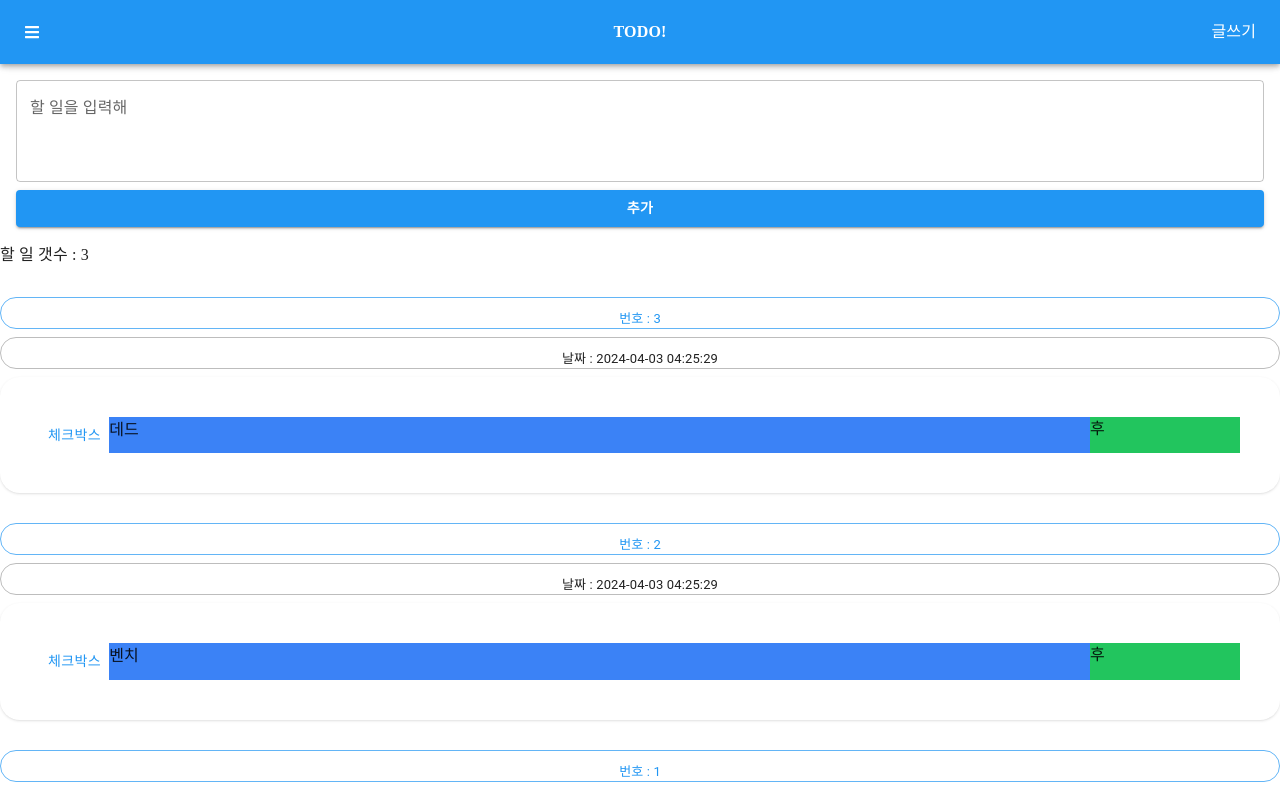
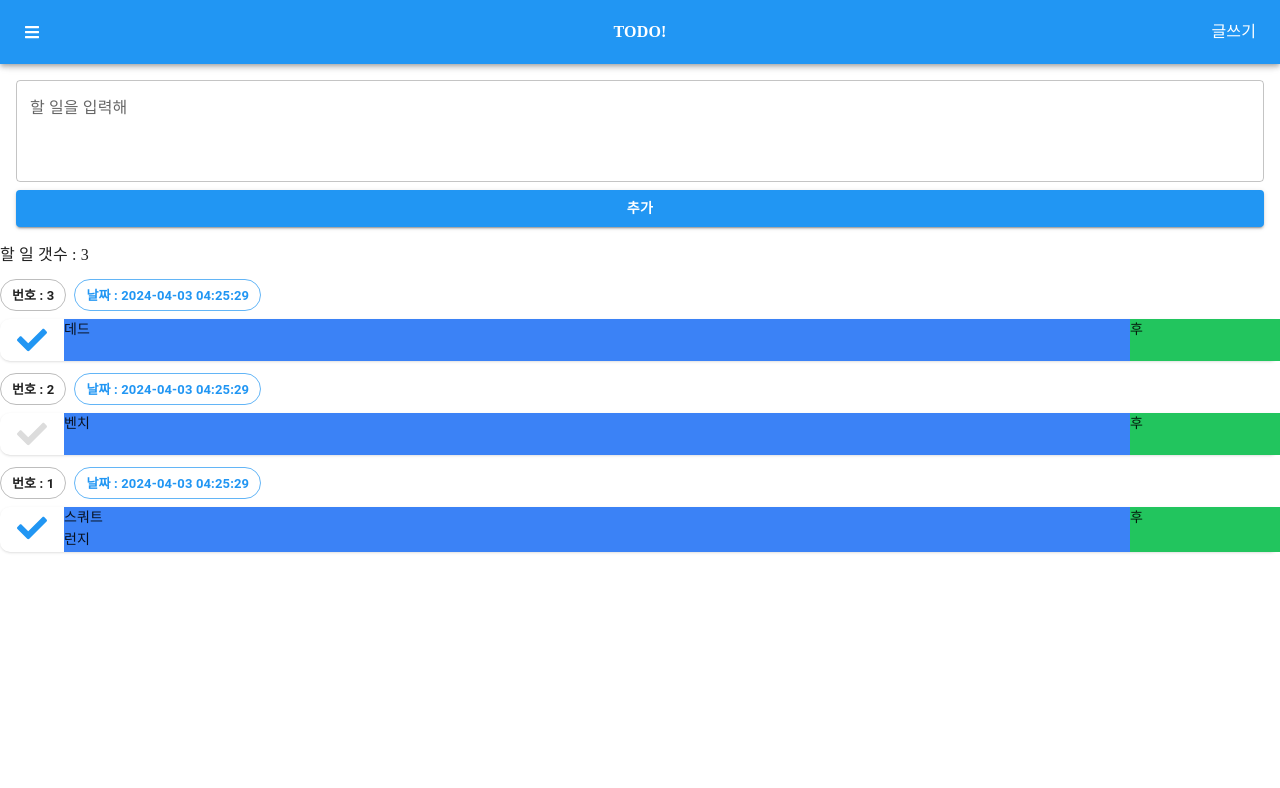
Before and after one commit to jihyeon2434/todoappExamTest1_2024_0513_2_ojh, a Next.js app: page / in a window 1280 px wide. Shown: the top 788 px of the page. Built offline with nearby package versions, Linux system fonts and the light colour scheme; a web font is replaced by a local one.

Commit message:
디자인 수정, 체크박스 색상, classNames

```diff
--- a/package.json
+++ b/package.json
@@ -12,7 +12,7 @@
     "@emotion/react": "^11.11.4",
     "@emotion/styled": "^11.11.5",
     "@mui/material": "^5.15.14",
-    "@react-icons/all-files": "^4.1.0",
+    "classnames": "^2.5.1",
     "next": "14.1.4",
     "prettier": "^3.2.5",
     "react": "^18",
--- a/src/app/page.js
+++ b/src/app/page.js
@@ -2,8 +2,9 @@
 
 import * as React from 'react';
 import { ThemeProvider } from '@mui/material/styles';
+import classNames from 'classnames';
 import { Button, AppBar, Toolbar, CssBaseline, TextField, Chip, Box } from '@mui/material';
-import { FaBars } from 'react-icons/fa';
+import { FaBars, FaCheck } from 'react-icons/fa';
 import RootTheme from './theme';
 import dateToStr from './dateUtil';
 
@@ -215,21 +216,31 @@ function App() {
       할 일 갯수 : {todosState.todos.length}
       <nav>
         <ul>
-          {todosState.todos.map((todo) => (
+          {todosState.todos.map((todo, index) => (
             <li key={todo.id}>
-              <div className="tw-flex tw-flex-col tw-gap-2 tw-mt-[30px]">
-                <Chip
-                  className="tw-pt-3"
-                  label={`번호 : ${todo.id}`}
-                  variant="outlined"
-                  color="primary"></Chip>
-                <Chip
-                  className="tw-pt-3"
-                  label={`날짜 : ${todo.regDate}`}
-                  variant="outlined"></Chip>
-                <div className="tw-p-10 tw-rounded-[20px] tw-shadow tw-flex">
-                  <Button className="tw-rounded-[20px_0_0_20px] hover:tw-bg-red-300 tw-flex-shrink-0 tw-items-center">
-                    <span>체크박스</span>
+              <div className="tw-flex tw-flex-col tw-gap-2 tw-mt-3">
+                <div className="tw-flex tw-gap-x-2 tw-font-bold">
+                  <Chip className="tw-pt-[3px]" label={`번호 : ${todo.id}`} variant="outlined" />
+                  <Chip
+                    className="tw-pt-[3px]"
+                    label={`날짜 : ${todo.regDate}`}
+                    variant="outlined"
+                    color="primary"
+                  />
+                </div>
+                <div className="tw-rounded-[10px] tw-shadow tw-flex tw-text-[14px]">
+                  <Button
+                    className="tw-flex-shrink-0 tw-rounded-[10px_0_0_10px] hover:tw-bg-red-300 tw-items-start"
+                    color="inherit">
+                    <FaCheck
+                      className={classNames(
+                        'tw-text-3xl',
+                        {
+                          'tw-text-[--mui-color-primary-main]': index % 2 == 0,
+                        },
+                        { 'tw-text-[#dcdcdc]': index % 2 != 0 },
+                      )}
+                    />
                   </Button>
                   <div className="tw-bg-blue-500 tw-flex-grow hover:tw-text-[--mui-color-primary-main] tw-whitespace-pre-wrap tw-leading-relaxed tw-break-words">
                     {todo.content}
```
Also changed, not shown: 1 other file (tests, documents, lock files or other folders).
